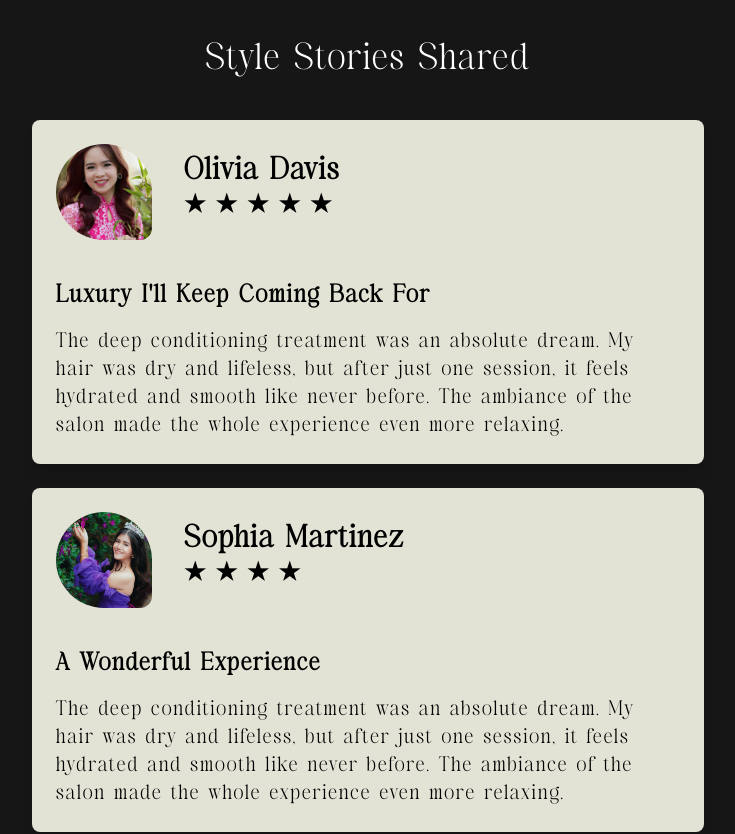
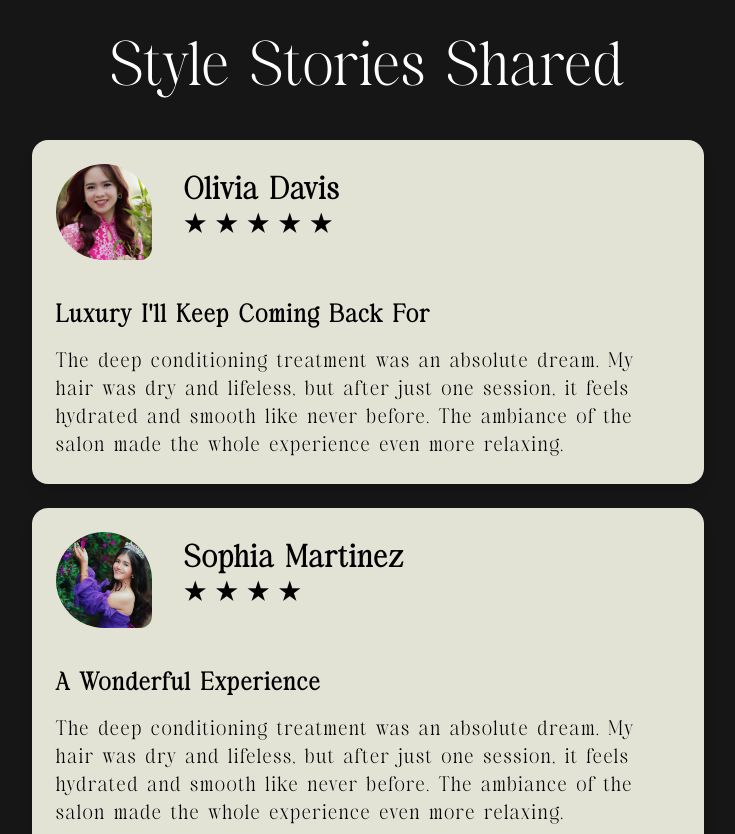
Before and after one commit to rumeshsmrr/lolins, a React (Vite) app: page / in a window 1280 px wide. Shown: the top 834 px of the page, without its empty margins (272-1007 px from the left). Built offline with nearby package versions, Linux system fonts and the light colour scheme.

Commit message:
Stories update

```diff
--- a/src/Components/Stories.jsx
+++ b/src/Components/Stories.jsx
@@ -2,7 +2,6 @@ import React, { useState, useEffect } from "react";
 import TestImg1 from "../assets/images/images/test1.jpg";
 import TestImg2 from "../assets/images/images/test2.jpg";
 import TestImg3 from "../assets/images/images/test3.jpg";
-
 
 const Stories = () => {
   const reviews = [
@@ -51,13 +50,13 @@ const Stories = () => {
 
   return (
     <div className="px-5 py-10 text-primaryText">
-      <h2 className="mb-10 text-4xl text-center">Style Stories Shared</h2>
+      <h2 className="mb-10 text-4xl text-center sm:text-6xl">Style Stories Shared</h2>
       <div className="flex flex-col items-center">
         <div className="flex flex-wrap justify-center gap-6">
           {visibleCards.map((review, index) => (
             <div
               key={index}
-              className={`flex flex-col items-start bg-secondary-100 max-w-2xl w-full gap-4 p-6 text-black rounded-lg shadow-lg ${
+              className={`flex flex-col items-start bg-secondary-100 max-w-2xl w-full gap-4 p-6 text-black rounded-2xl shadow-lg ${
                 index === 1 ? "hidden sm:flex" : ""
               }`}
             >
```
